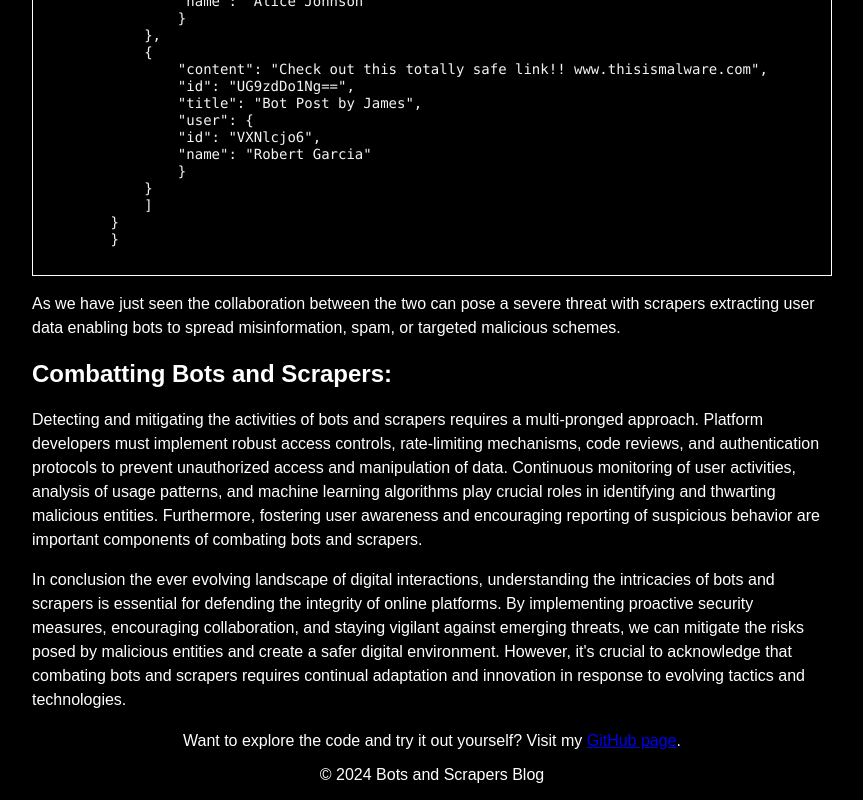
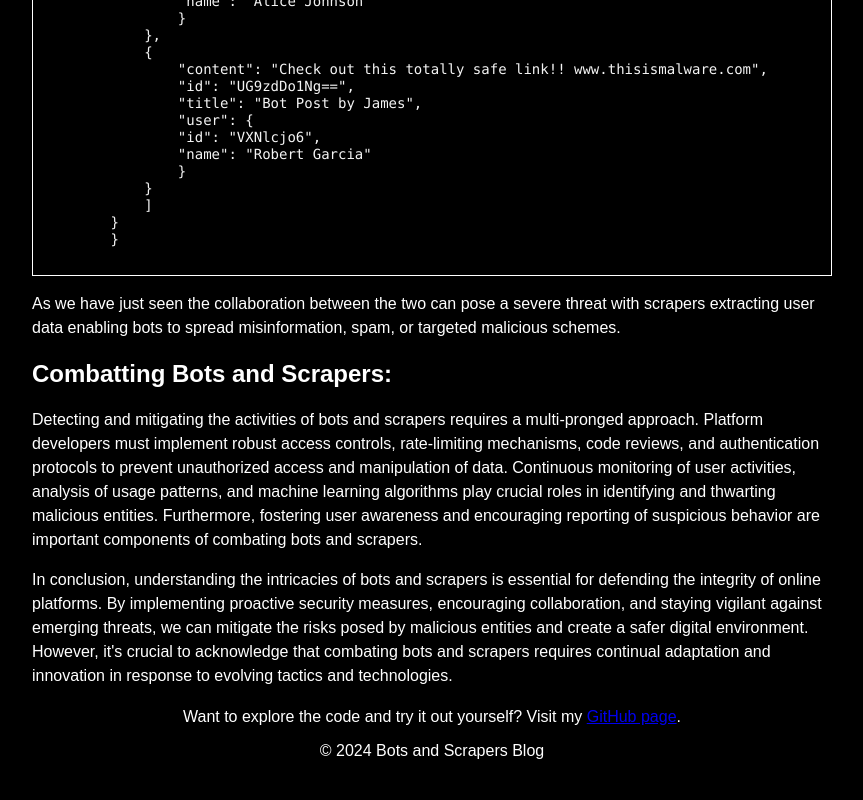
Before and after one commit to SiRyiS/SiRyiS.github.io, a plain HTML site: page bots-and-scrapers.html in a window 1280 px wide. Shown: the part 6827-7627 px from the top of the page, without its empty margins (208-1071 px from the left). After the commit the page ends 7603 px from the top, so only its background shows below. Drawn offline with Linux system fonts and the light colour scheme.

Commit message:
Update bots-and-scrapers.html

```diff
--- a/bots-and-scrapers.html
+++ b/bots-and-scrapers.html
@@ -377,7 +377,7 @@
 
         <p>Detecting and mitigating the activities of bots and scrapers requires a multi-pronged approach. Platform developers must implement robust access controls, rate-limiting mechanisms, code reviews, and authentication protocols to prevent unauthorized access and manipulation of data. Continuous monitoring of user activities, analysis of usage patterns, and machine learning algorithms play crucial roles in identifying and thwarting malicious entities. Furthermore, fostering user awareness and encouraging reporting of suspicious behavior are important components of combating bots and scrapers.</p>
 
-        <p>In conclusion the ever evolving landscape of digital interactions, understanding the intricacies of bots and scrapers is essential for defending the integrity of online platforms. By implementing proactive security measures, encouraging collaboration, and staying vigilant against emerging threats, we can mitigate the risks posed by malicious entities and create a safer digital environment. However, it's crucial to acknowledge that combating bots and scrapers requires continual adaptation and innovation in response to evolving tactics and technologies.</p>
+        <p>In conclusion, understanding the intricacies of bots and scrapers is essential for defending the integrity of online platforms. By implementing proactive security measures, encouraging collaboration, and staying vigilant against emerging threats, we can mitigate the risks posed by malicious entities and create a safer digital environment. However, it's crucial to acknowledge that combating bots and scrapers requires continual adaptation and innovation in response to evolving tactics and technologies.</p>
     </article>
 </body>
 <footer>
```
